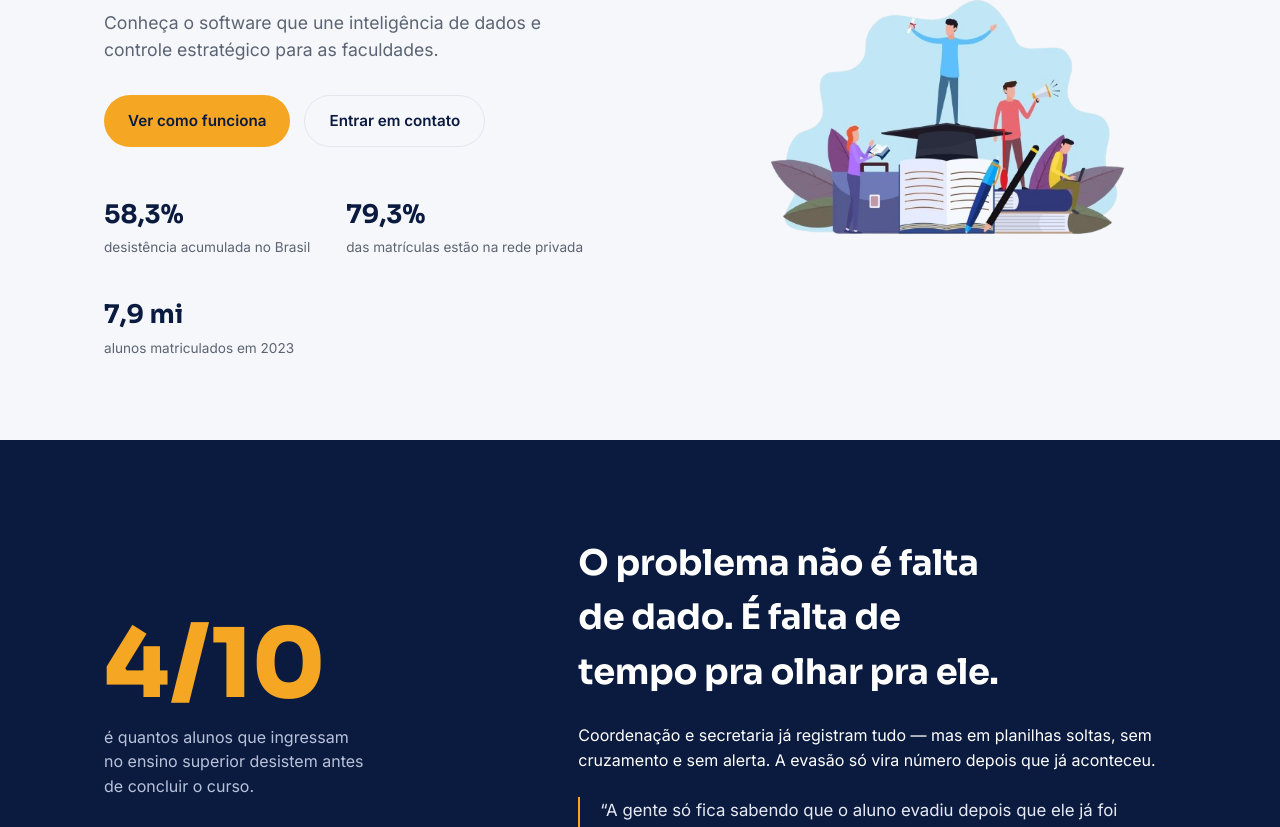
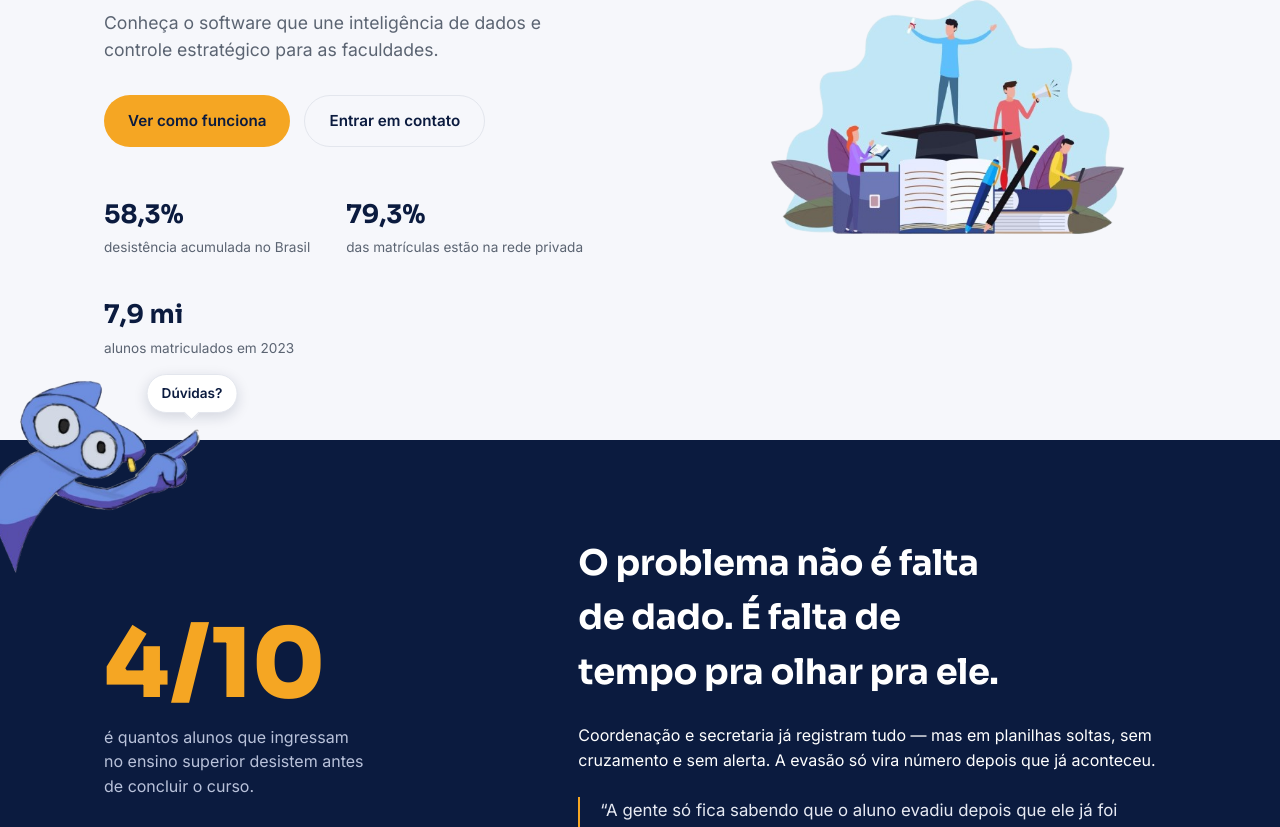
Before and after one commit to CodeSquad-Sptech/frontend, a website: page public/index.html in a window 1280 px wide. Shown: the part 261-1088 px from the top of the page. Drawn offline with Linux system fonts and the light colour scheme.

Commit message:
Feat: adição do mascote na página inicial

```diff
--- a/public/css/index.css
+++ b/public/css/index.css
@@ -119,6 +119,55 @@ header {
   color: var(--laranja);
 }
 
+/* MASCOTE FIXO */
+
+.mascote-fixo {
+  --tam: 320px;
+  position: fixed;
+  left: calc(var(--tam) * -0.20);
+  bottom: calc(var(--tam) * -0.27);
+  z-index: 40;
+  width: var(--tam);
+  text-decoration: none;
+  transition: opacity 0.3s, transform 0.3s;
+}
+
+.mascote-fixo img {
+  display: block;
+  width: 100%;
+  height: auto;
+  animation: balancar 3s ease-in-out infinite;
+}
+
+.balao-duvida {
+  position: absolute;
+  left: 80%;
+  bottom: 66%;
+  transform: translateX(-50%);
+  padding: 8px 14px;
+  background: var(--branco);
+  color: var(--azul-escuro);
+  border: 1px solid var(--borda);
+  border-radius: 100px;
+  font-size: 0.85rem;
+  font-weight: 600;
+  white-space: nowrap;
+  box-shadow: 0 4px 14px rgba(11, 27, 63, 0.15);
+}
+
+/* setinha do balão apontando para o dedo */
+.balao-duvida::after {
+  content: "";
+  position: absolute;
+  left: 50%;
+  bottom: -6px;
+  width: 10px;
+  height: 10px;
+  background: var(--branco);
+  border-right: 1px solid var(--borda);
+  border-bottom: 1px solid var(--borda);
+  transform: translateX(-50%) rotate(45deg);
+}
 
 /* BOTÃO DO HEADER */
 
@@ -667,6 +716,15 @@ blockquote footer {
 
 @media (max-width: 760px) {
 
+    .mascote-fixo {
+    --tam: 110px;
+  }
+
+  .balao-duvida {
+    padding: 6px 10px;
+    font-size: 0.75rem;
+  }
+
   section {
     padding: 64px 0;
   }
--- a/public/index.html
+++ b/public/index.html
@@ -9,6 +9,8 @@
 
     <link rel="stylesheet" href="./css/index.css">
 </head>
+
+
 
 <body>
 
@@ -387,7 +389,7 @@
         <div class="conteudo-rodape">
 
     <div>
-                <h2><br>Quer conhecer o projeto?</h2>
+        <h2>Quer conhecer o projeto?</h2>
 
         <p>
             Fale com a equipe para conhecer o sistema
@@ -407,8 +409,14 @@
     </div>
 </footer>
 
+<a href="#contato" class="mascote-fixo" id="mascoteFixo" aria-label="Dúvidas? Fale com a equipe">
+    <span class="balao-duvida">Dúvidas?</span>
+    <img src="./img/duvida.png" alt="">
+</a>
 
 <script>
+
+
     const botaoMenu = document.getElementById("botaoMenu");
     const linksMenu = document.getElementById("linksMenu");
 
@@ -421,9 +429,21 @@
     links.forEach(function (link) {
         link.addEventListener("click", function () {
             linksMenu.classList.remove("aberto");
+
+
         });
     });
+
+        const mascote = document.getElementById("mascoteFixo");
+    const secaoContato = document.getElementById("contato");
+
+    const observador = new IntersectionObserver(function (entradas) {
+        mascote.classList.toggle("oculto", entradas[0].isIntersecting);
+    });
+
+    observador.observe(secaoContato);
 </script>
 
 </body>
+
 </html>
```
Also changed, not shown: public/css/evolua.css (+0 -10 lines), public/img/duvida.png (added). Lines whose indentation alone changed are shown as unchanged.
